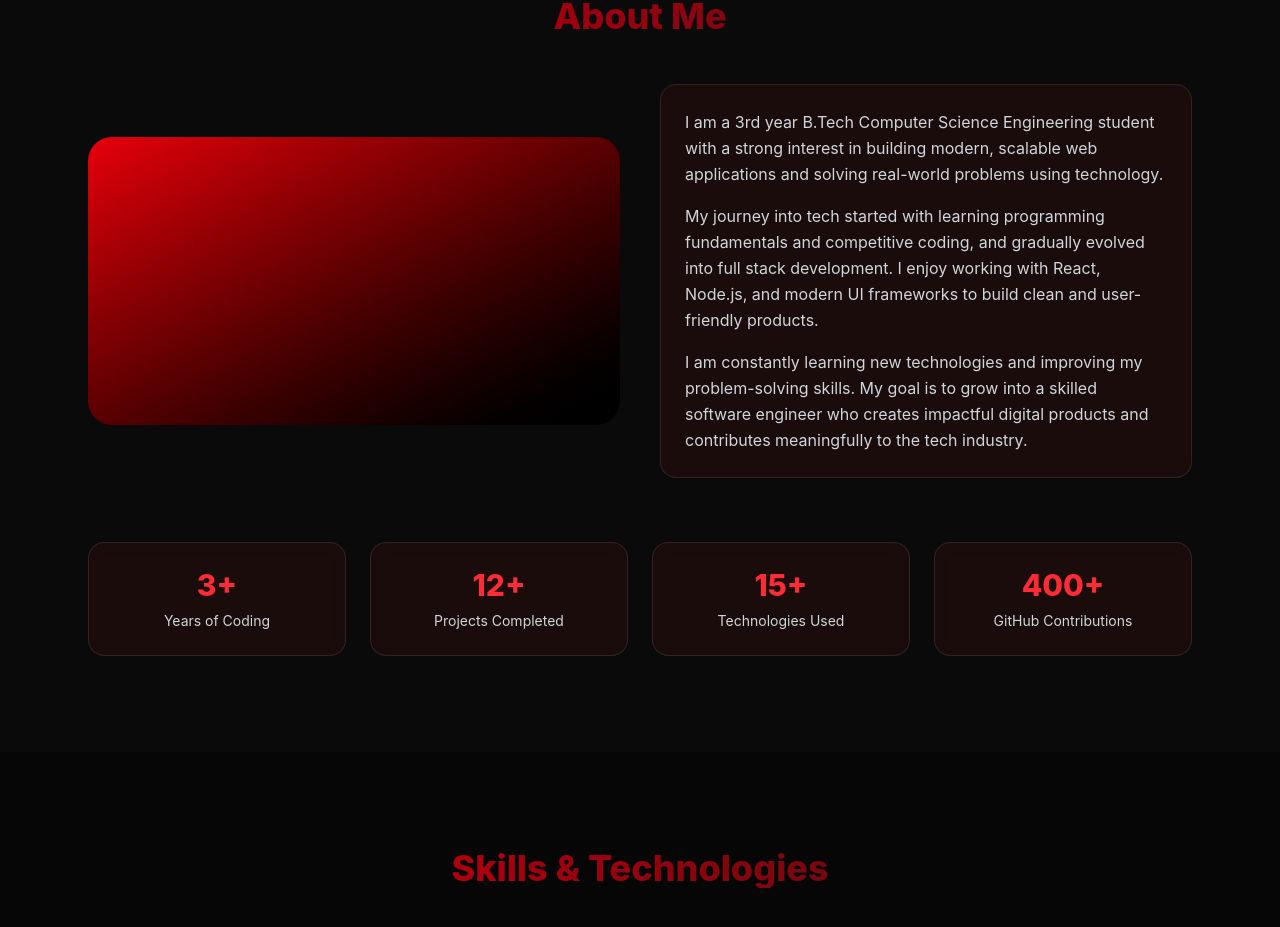
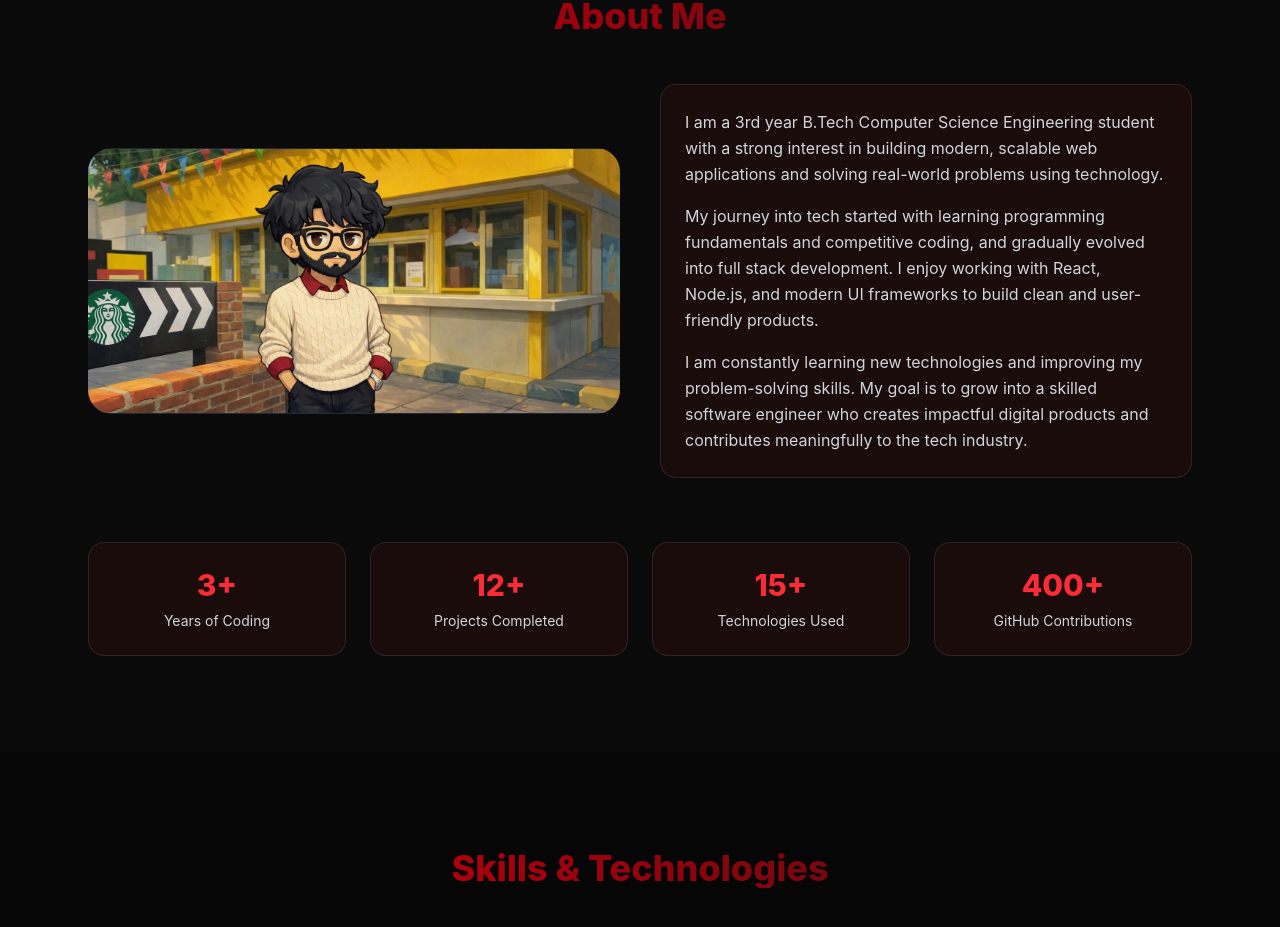
Before and after one commit to AmulyaKaushik/Portfolio, a React (Vite) app: page / in a window 1280 px wide. Shown: the part 900-1827 px from the top of the page. Built offline with nearby package versions, Linux system fonts and the light colour scheme.

Commit message:
changed picture

```diff
--- a/src/sections/About.jsx
+++ b/src/sections/About.jsx
@@ -52,8 +52,17 @@ export default function About() {
         transition={{ duration: 0.8 }}
         className="grid md:grid-cols-2 gap-10 items-center"
       >
-        {/* Left: Image / Avatar Placeholder */}
-        <div className="h-72 rounded-3xl bg-gradient-to-br from-red-600 to-black" />
+        {/* Left: Image / Avatar (2:1 ratio, shows entire image) */}
+        <div className="w-full mx-auto">
+          <div className="aspect-[2/1] w-full rounded-3xl overflow-hidden bg-gray-800">
+            <img
+              src="/Amulya_image.jpeg"
+              alt="Profile"
+              className="w-full h-full object-contain"
+              loading="lazy"
+            />
+          </div>
+        </div>
 
         {/* Right: Glass Card Content */}
         <div className="pulse-red-bg bg-white/5 backdrop-blur rounded-2xl p-6 border border-white/10 text-gray-300 leading-relaxed space-y-4">
```
Also changed, not shown: public/Amulya_image.jpeg (added).
